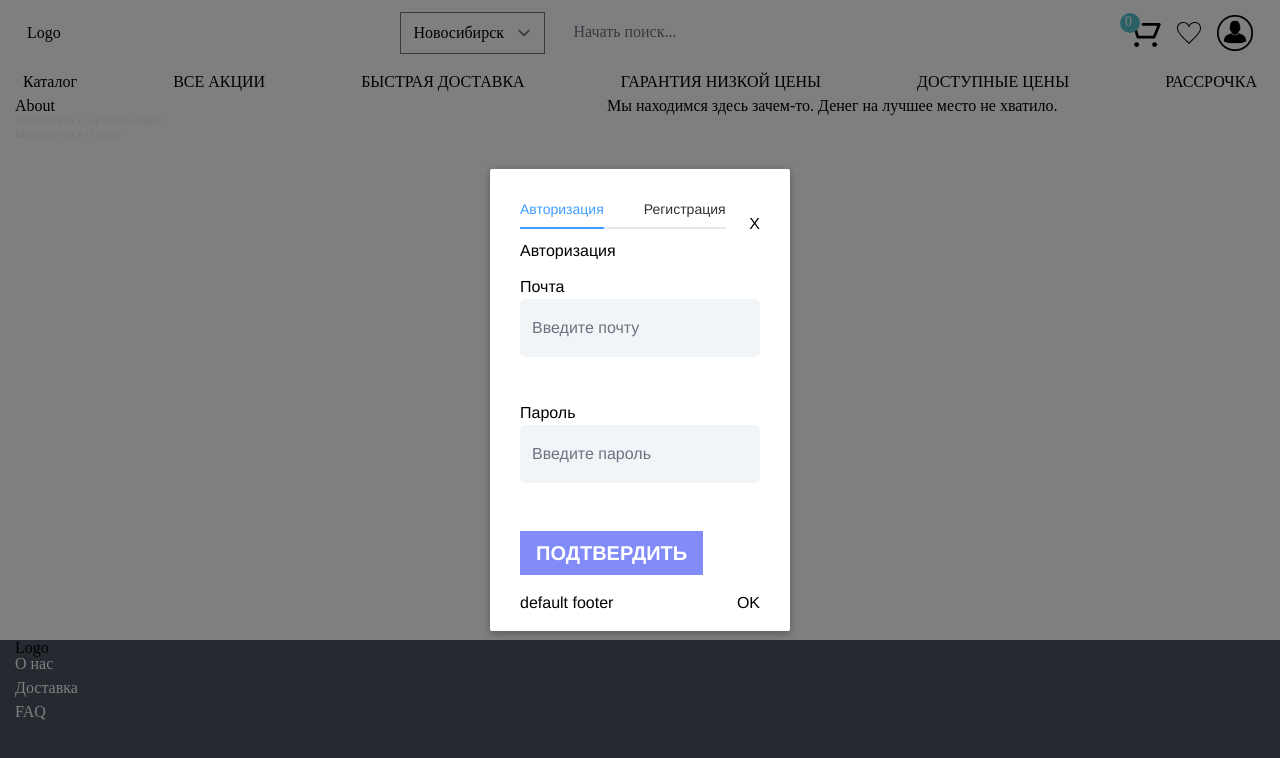
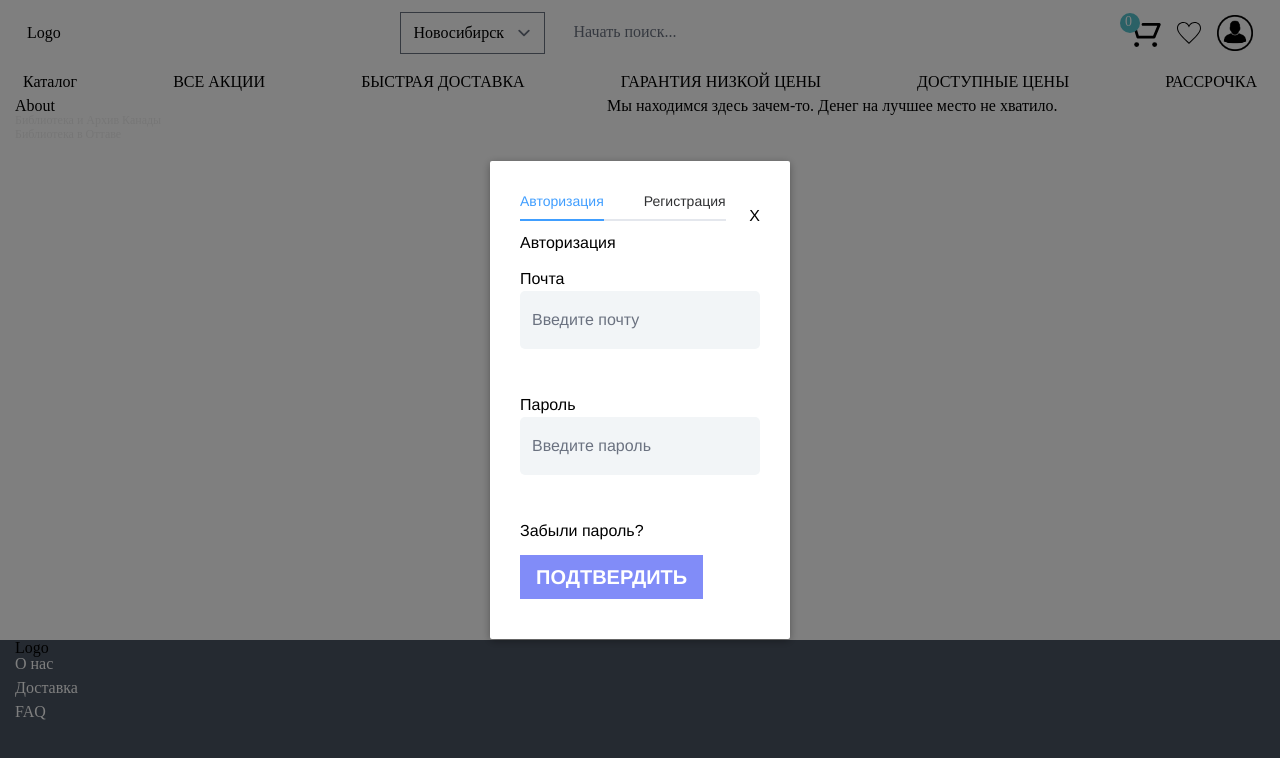
Before and after one commit to miirsery/electronic-store-V2, a Vue app: page /about in a window 1280 px wide. Both pictures are taken after a click on the button 1235 px from the left and 33 px from the top of the page. Shown: the top 758 px of the page. Built offline with nearby package versions, Linux system fonts and the light colour scheme; what vue3-lazyload would draw is missing.

Commit message:
added name for authorized user

```diff
--- a/src/App.vue
+++ b/src/App.vue
@@ -1,5 +1,4 @@
 <template>
-  <div class="wrapper">
   <Header />
   <main class="main container">
     <Offers />
@@ -9,7 +8,6 @@
     <router-view name="productId" />
   </main>
   <my-footer />
-  </div>
 </template>
 
 <script>
--- a/src/components/ProfileSettings.vue
+++ b/src/components/ProfileSettings.vue
@@ -1,7 +1,7 @@
 <template>
   <transition name="profile-settings">
     <div class="profile-settings-mask" v-if="showModal">
-      <h2>Здравствуйте, {{ isUser.isAuth }}</h2>
+      <h2>Здравствуйте, {{ isUser.user.username }}</h2>
       <router-link to="/" class="mb-2 mt-4 block"> Настройки</router-link>
       <router-link to="/" class="mb-2 block"> Сообщения</router-link>
       <button type="button" class="cursor-pointer" @click="logout">
--- a/src/components/forrms/Auth.vue
+++ b/src/components/forrms/Auth.vue
@@ -11,10 +11,12 @@
                 @tab-click="handleClick"
               >
                 <el-tab-pane label="Авторизация" name="signIn"
-                  >Авторизация</el-tab-pane
+                >Авторизация
+                </el-tab-pane
                 >
                 <el-tab-pane label="Регистрация" name="signUp"
-                  >Регистрация</el-tab-pane
+                >Регистрация
+                </el-tab-pane
                 >
               </el-tabs>
               <button class="block" type="button" @click="$emit('close')">
@@ -44,6 +46,8 @@
                   placeholder="Введите пароль"
                   success-message="Nice and secure!"
                 />
+
+                <router-link to="/" class="button mb-4 block">Забыли пароль?</router-link>
                 <button
                   class="submit-btn bg-indigo-400 pt-2 pb-2 pr-4 pl-4 text-xl text-white font-bold uppercase hover:bg-indigo-500"
                   type="submit"
@@ -94,14 +98,6 @@
               </Form>
             </slot>
           </div>
-          <div class="modal-footer">
-            <slot name="footer">
-              default footer
-              <button class="modal-default-button" @click="$emit('close')">
-                OK
-              </button>
-            </slot>
-          </div>
         </div>
       </div>
     </div>
@@ -118,16 +114,16 @@ import instance from "@/api/instance";
 
 export default {
   props: {
-    showModal: Boolean,
+    showModal: Boolean
   },
   components: {
     Form,
-    TextInput,
+    TextInput
   },
   data() {
     let schemaData = {
       email: Yup.string().required(),
-      password: Yup.string().min(6).required(),
+      password: Yup.string().min(6).required()
     };
     let schema = Yup.object().shape(schemaData);
     return {
@@ -135,13 +131,13 @@ export default {
       activeName: ref("signIn"),
       schema,
       schemaData,
-      isAuth: false,
+      isAuth: false
     };
   },
   methods: {
     ...mapActions({
       setUser: "user/setUser",
-      deleteUser: "user/deleteUser",
+      deleteUser: "user/deleteUser"
     }),
     handleClick(tab) {
       this.mode = tab.props.name;
@@ -169,7 +165,7 @@ export default {
           signUpPassword: Yup.string().min(6).required(),
           confirmPassword: Yup.string()
             .required()
-            .oneOf([Yup.ref("signUpPassword")], "Passwords do not match"),
+            .oneOf([Yup.ref("signUpPassword")], "Passwords do not match")
         };
       }
       if (name === "signIn") {
@@ -179,7 +175,9 @@ export default {
     },
     async test() {
       await this.$api.auth.test();
-      console.log(await this.$api.auth.test());
+      console.log(
+        await this.$api.auth.test().then((response) => response.data)
+      );
     },
     async signIn(data) {
       try {
@@ -187,7 +185,7 @@ export default {
         this.$store.dispatch("user/setUser", data);
         this.$store.dispatch("user/IS_AUTH", true);
         this.$emit("close");
-        this.saveToken(responseData);
+        await this.saveToken(responseData);
       } catch (error) {
         console.log(error.response.data);
       }
@@ -200,7 +198,7 @@ export default {
         const newData = {
           username: data.signUpUsername,
           password: data.signUpPassword,
-          email: data.signUpEmail,
+          email: data.signUpEmail
         };
         let responseData = (await this.$api.auth.signUp(newData)).data;
         console.log(responseData);
@@ -216,20 +214,23 @@ export default {
       this.$store.dispatch("user/IS_AUTH", false);
       this.$router.push({ name: "home" });
     },
-    saveToken(token) {
+    async saveToken(token) {
       localStorage.setItem("tokenData", JSON.stringify(token.token));
       instance.defaults.headers.common[
         "Authorization"
       ] = `Bearer ${token.token}`;
-      this.test();
-      // this.$store.dispatch("user/setUser", this.test());
-    },
+      await this.test();
+      this.$store.dispatch(
+        "user/setUser",
+        await this.$api.auth.test().then((response) => response.data)
+      );
+    }
   },
   computed: {
     isSignInForm() {
       return this.mode === "signIn";
-    },
-  },
+    }
+  }
 };
 </script>
 
--- /dev/null
+++ b/src/views/passwordRecovery.vue
@@ -0,0 +1,15 @@
+<template>
+  <div class="password-recovery">
+    <h2 class="password-recovery__title title">Восстановление пароля</h2>
+  </div>
+</template>
+
+<script>
+export default {
+
+};
+</script>
+
+<style scoped lang="ts">
+
+</style>
```
Lines whose indentation alone changed are shown as unchanged.
